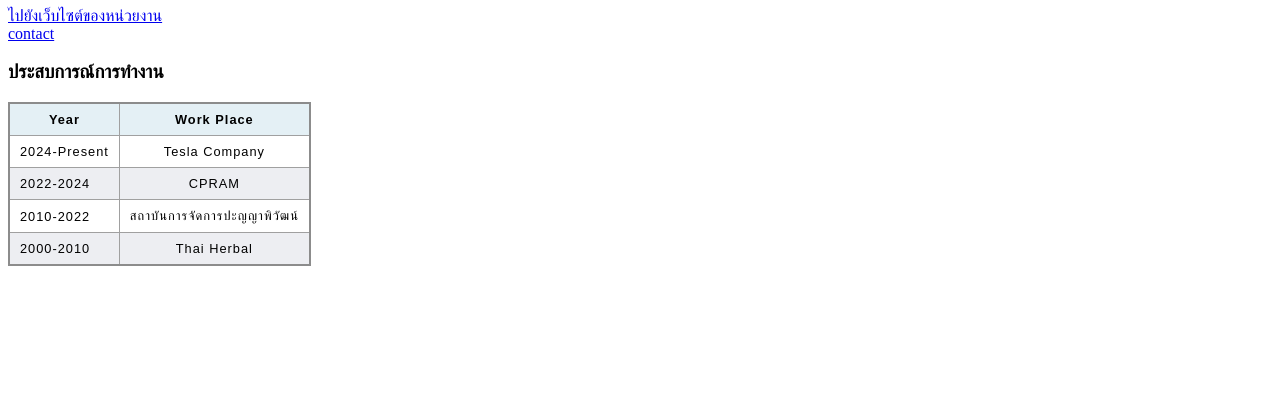
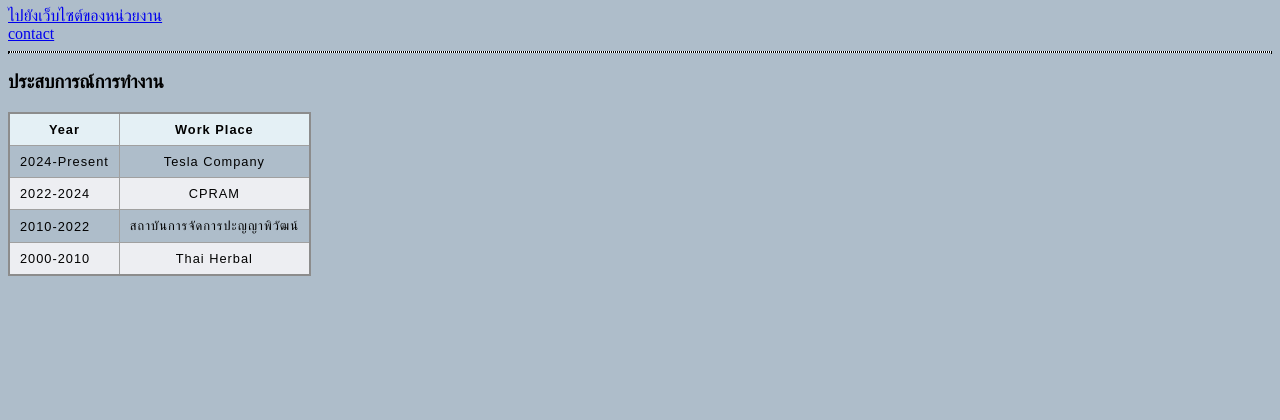
Before and after one commit to chiratti21/mypage2024, a plain HTML site: page index.html in a window 1280 px wide. Shown: the part 380-800 px from the top of the page. Drawn offline with Linux system fonts and the light colour scheme.

Commit message:
Add files via upload
css

```diff
--- a/index.html
+++ b/index.html
@@ -5,14 +5,27 @@
     <meta name="viewport" content="width=device-width, initial-scale=1.0">
     <title>moji</title>
     <link rel="stylesheet" href="styles.css">
+    <style>
+        body {
+            background-color: #AEBDCA;
+        }
+        hr {
+            background-color:white;
+        }
+
+        </style>
+    </head>
+
 
 </head>
 <body>
     <img src="profile.jpg" alt=""style="width: 20%; height: auto;">
-    <h1>Pareena Chirattikun</h1>
+    <h1 style = "background-color:bisque;">Pareena Chirattikun</h1>
     <a href = "https://www.pim.ac.th/"> ไปยังเว็บไซต์ของหน่วยงาน </a>
     <br>
     <a href = "contact.html">contact</a>
+
+    <hr style="border-style: dotted;">
 
     <h3>ประสบการณ์การทำงาน</h3>
     <!--<ul>
```
